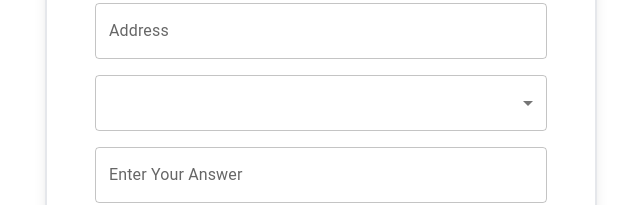
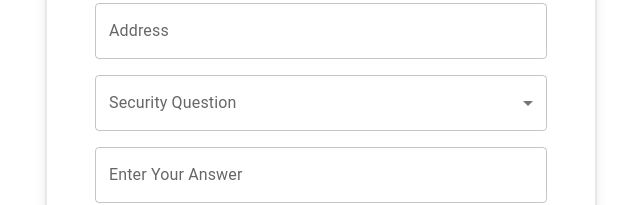
Before and after one commit to meer1616/vacation-home, a React (Create React App) app in the folder frontend/: page /register in a window 1280 px wide. Shown: the part 503-708 px from the top of the page, without its empty margins (319-959 px from the left). Built offline with nearby package versions, Linux system fonts and the light colour scheme.

Commit message:
Authentication Module

```diff
--- a/frontend/src/components/LoginUser.js
+++ b/frontend/src/components/LoginUser.js
@@ -15,6 +15,7 @@ import axios from "axios";
 import { LOGIN_USER_API_ENDPOINT } from '../utils/Constants';
 import ThirdFAForm from './ThirdFAForm';
 import Notification from './Notification';
+import ProgressBarOverlay from './ProgressBarOverlay';
 
 const schema = yup.object().shape({
   email: yup.string().email('Invalid email').required('Email is required'),
@@ -31,8 +32,10 @@ const LoginUser = () => {
   const [showThirdFA, toggleShowThirdFA] = useState(false)
   const [twoFAData, updateTwoFAData] = useState({})
   const [notificationData, setNotificationData] = useState({})
+  const [loading, setLoading] = useState(false);
 
   const onSubmit = (data) => {
+    setLoading(true)
     postUserData(data)
   };
 
@@ -40,6 +43,7 @@ const LoginUser = () => {
     try {
       const response = await axios.post(LOGIN_USER_API_ENDPOINT, userData)
       const data = response.data;
+      setLoading(false)
       if (data && data.success) {
         toggleLogin(!showLogin)
         toggleShowTwoFA(!showTwoFA)
@@ -53,10 +57,13 @@ const LoginUser = () => {
       }
     } catch(error) {
       console.log(error)
+      setLoading(false);
       setNotificationData({
         severity: "error",
         message: error.message
       })
+    } finally {
+      setLoading(false)
     }
   }
 
@@ -133,6 +140,7 @@ const LoginUser = () => {
       {notificationData && notificationData.message != null && (
         <Notification message={notificationData.message} severity={notificationData.severity} show={true}/>
       )}
+      <ProgressBarOverlay loading={loading} />
     </>
 
   );
--- /dev/null
+++ b/frontend/src/components/ProgressBarOverlay.js
@@ -0,0 +1,12 @@
+import React from 'react';
+import { CircularProgress, Backdrop } from '@mui/material';
+
+const ProgressBarOverlay = ({ loading }) => {
+    return (
+        <Backdrop open={loading} sx={{ color: '#fff', zIndex: (theme) => theme.zIndex.drawer + 1 }}>
+            <CircularProgress color="inherit" />
+        </Backdrop>
+    );
+};
+
+export default ProgressBarOverlay;
--- a/frontend/src/components/RegisterUser.js
+++ b/frontend/src/components/RegisterUser.js
@@ -9,12 +9,16 @@ import {
     Container,
     Typography,
     Select,
-    MenuItem
+    MenuItem,
+    FormControl,
+    FormHelperText,
+    InputLabel
 } from '@mui/material';
 import axios from "axios";
 import { REGISTER_USER_API_ENDPOINT, securityQuestions } from '../utils/Constants';
 import Notification from './Notification';
 import { useNavigate } from 'react-router-dom';
+import ProgressBarOverlay from './ProgressBarOverlay';
 
 const schema = yup.object().shape({
     firstName: yup.string().required('First Name is required'),
@@ -35,10 +39,13 @@ const RegisterUser = () => {
         resolver: yupResolver(schema),
     });
 
-    const [message, setMessage] = useState("")
+    const [notificationData, setNotificationData] = useState({})
+    const [loading, setLoading] = useState(false);
+
     const navigate = useNavigate();
 
     const onSubmit = (data) => {
+        setLoading(true);
         postUserData(data)
     };
 
@@ -46,12 +53,27 @@ const RegisterUser = () => {
         try {
             const response = await axios.post(REGISTER_USER_API_ENDPOINT, userData)
             const data = response.data;
+            setLoading(false);
             if (data && data.success) {
-                setMessage(data.message)
+                setNotificationData({
+                    severity: "success",
+                    message: data.message
+                })
                 navigate('/')
+            } else {
+                setNotificationData({
+                    severity: "error",
+                    message: "Registration Failed. Please try again"
+                })
             }
         } catch(error) {
             console.log(error)
+            setNotificationData({
+                severity: "error",
+                message: "Registration Failed. Please try again"
+            })
+        } finally {
+            setLoading(false);
         }
     }
 
@@ -170,26 +192,35 @@ const RegisterUser = () => {
                                 )}
                             />
                         </Grid>
+                        {securityQuestions && (
                             <Grid item xs={12}>
+                                <FormControl fullWidth variant='outlined' error={!!errors.securityQuestion}>
+                                    <InputLabel htmlFor="securityQuestion">Security Question</InputLabel>
                                     <Controller
                                         name="securityQuestion"
                                         control={control}
-                                defaultValue="What was the name of your first pet?"
+                                        defaultValue=""
                                         render={({ field }) => (
                                         <Select
                                             {...field}
                                             fullWidth
-                                        variant='outlined'
-                                        error={!!errors.securityQuestion}
-                                        helperText={errors.securityQuestion ? errors.securityQuestion.message : ''}
+                                            label="Security Question"
+                                            inputProps={{
+                                            id: 'securityQuestion',
+                                            }}
                                         >
-                                        {
-                                            securityQuestions.map((item, index) => (<MenuItem value={item} key={index}>{item}</MenuItem>))
-                                        }
+                                            {securityQuestions.map((item, index) => (
+                                                <MenuItem value={item} key={item}>{item}</MenuItem>
+                                            ))}
                                         </Select>
                                         )}
                                     />
+                                    {errors.securityQuestion && (
+                                        <FormHelperText>{errors.securityQuestion.message}</FormHelperText>
+                                    )}
+                                </FormControl>
                             </Grid>
+                        )}
                         <Grid item xs={12}>
                             <Controller
                                 name="securityAnswer"
@@ -214,9 +245,10 @@ const RegisterUser = () => {
                         </Grid>
                     </Grid>
                 </form>
-                {message && message != null && (
-                    <Notification message={message} show={true}/>
+                {notificationData && notificationData.message != null && (
+                    <Notification message={notificationData.message} severity={notificationData.severity} show={true}/>
                 )}
+                <ProgressBarOverlay loading={loading} />
             </div>
         </Container>
     );
--- a/frontend/src/components/ThirdFAForm.js
+++ b/frontend/src/components/ThirdFAForm.js
@@ -14,6 +14,7 @@ import { CAESAR_CIPHER_CHALLENGE_API_ENDPOINT } from '../utils/Constants';
 import { useNavigate } from 'react-router-dom';
 import axios from "axios";
 import Notification from './Notification';
+import ProgressBarOverlay from './ProgressBarOverlay';
 
 const schema = yup.object().shape({
     answer: yup.string().required('Answer is required'),
@@ -23,6 +24,7 @@ const ThirdFAForm = ({ email, backToSecondFA }) => {
     const navigate = useNavigate();
     const [ caesarData, updateCaesarData ] = useState({})
     const [notificationData, setNotificationData] = useState({})
+    const [loading, setLoading] = useState(false);
 
     const { handleSubmit, control, formState: { errors }, getValues } = useForm({
         resolver: yupResolver(schema),
@@ -61,6 +63,7 @@ const ThirdFAForm = ({ email, backToSecondFA }) => {
                 }
             })
             const data = response.data;
+            setLoading(false)
             if (data && data.success) {
                 setNotificationData({
                     severity: "success",
@@ -74,6 +77,7 @@ const ThirdFAForm = ({ email, backToSecondFA }) => {
                 })
             }
         } catch(error) {
+            setLoading(false)
             console.log(error)
             setNotificationData({
                 severity: "error",
@@ -83,6 +87,7 @@ const ThirdFAForm = ({ email, backToSecondFA }) => {
     }
 
     const onSubmit = (data) => {
+        setLoading(true)
         verifyCaesarCipherChallenge(data)
     };
 
@@ -148,6 +153,7 @@ const ThirdFAForm = ({ email, backToSecondFA }) => {
                     {notificationData && notificationData.message != null && (
                         <Notification message={notificationData.message} severity={notificationData.severity} show={true}/>
                     )}
+                    <ProgressBarOverlay loading={loading} />
                 </div>
             </Box>
         </Container>
--- a/frontend/src/components/TwoFAForm.js
+++ b/frontend/src/components/TwoFAForm.js
@@ -13,6 +13,7 @@ import {
 import { VALIDATE_SECURITY_ANSWER_API_ENDPOINT } from '../utils/Constants';
 import axios from "axios";
 import Notification from './Notification';
+import ProgressBarOverlay from './ProgressBarOverlay';
 
 const schema = yup.object().shape({
     answer: yup.string().required('Answer is required'),
@@ -24,11 +25,13 @@ const TwoFAForm = ({ question, email, backToLogin, toggleShowThirdFA }) => {
     });
 
     const [notificationData, setNotificationData] = useState({})
+    const [loading, setLoading] = useState(false);
 
     const postAnswerData = async (userData) => {
         try {
             const response = await axios.post(VALIDATE_SECURITY_ANSWER_API_ENDPOINT, { email, ...userData})
             const data = response.data;
+            setLoading(false)
             if (data && data.success) {
                 toggleShowThirdFA()
             } else {
@@ -39,14 +42,18 @@ const TwoFAForm = ({ question, email, backToLogin, toggleShowThirdFA }) => {
             }
         } catch(error) {
             console.log(error)
+            setLoading(false)
             setNotificationData({
                 severity: "error",
                 message: error.message
             })
+        } finally {
+            setLoading(false)
         }
     }
 
     const onSubmit = (data) => {
+        setLoading(true)
         postAnswerData(data)
     };
 
@@ -103,6 +110,7 @@ const TwoFAForm = ({ question, email, backToLogin, toggleShowThirdFA }) => {
                     {notificationData && notificationData.message != null && (
                         <Notification message={notificationData.message} severity={notificationData.severity} show={true}/>
                     )}
+                    <ProgressBarOverlay loading={loading} />
                 </div>
             </Box>
         </Container>
```
Lines whose indentation alone changed are shown as unchanged.
